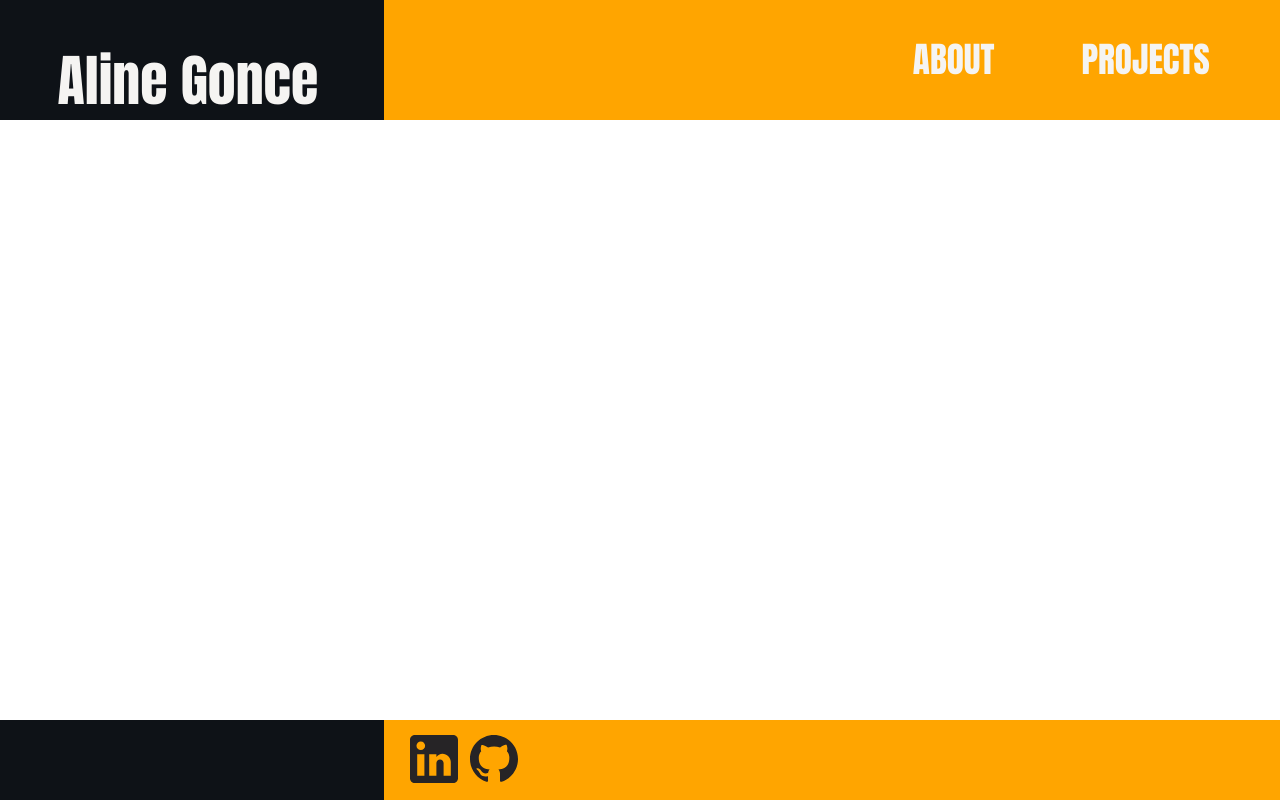
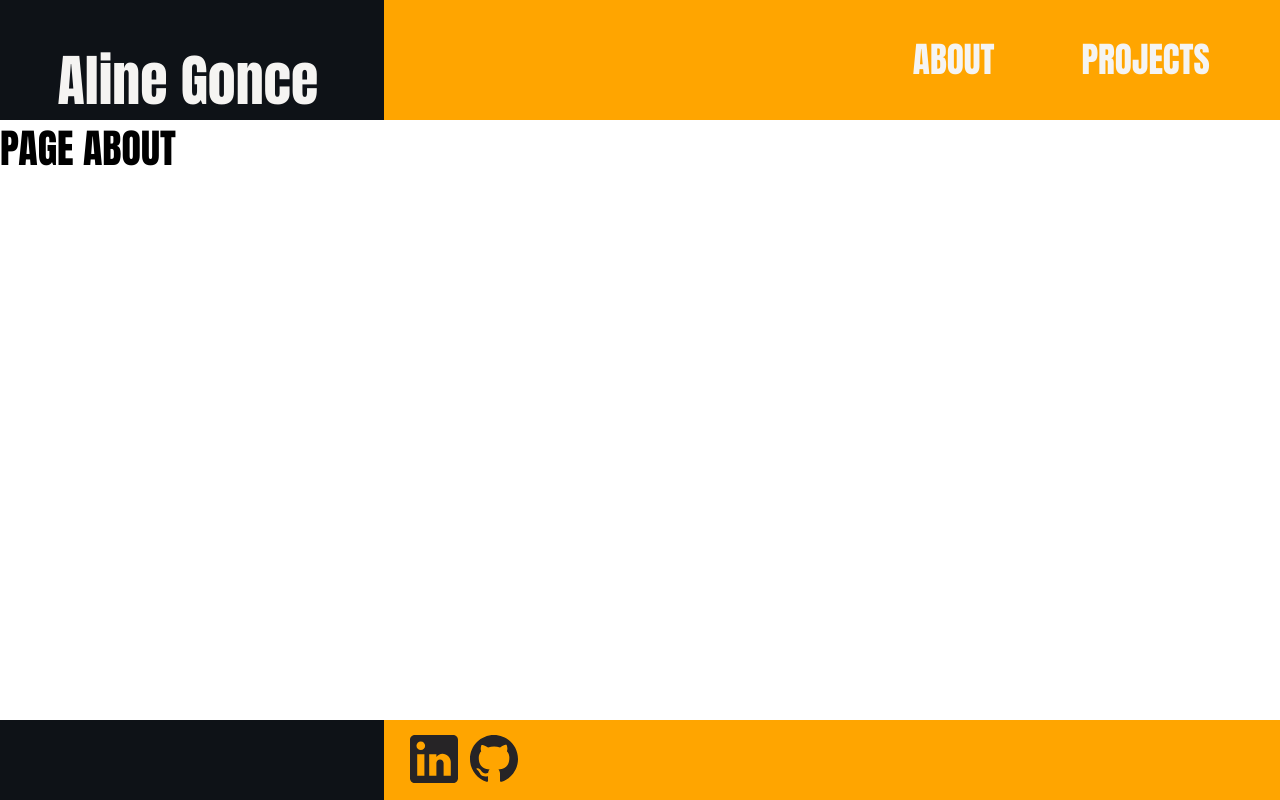
Before and after one commit to Gonaline/portfolio-2023, a React (Create React App) app in the folder client/: page / in a window 1280 px wide. Built offline with nearby package versions, Linux system fonts and the light colour scheme; no server answers.

Commit message:
client: add route to /

```diff
--- a/client/src/App.tsx
+++ b/client/src/App.tsx
@@ -24,6 +24,7 @@ const App = () => {
           <Header />
           <main>
             <Routes>
+              <Route path='/' element={<About />} />
               <Route path={PAGE.ABOUT_PATH} element={<About />} />
               <Route path={PAGE.PROJECT1_PATH} element={<Project1 />} />
               <Route path={PAGE.PROJECT2_PATH} element={<Project2 />} />
```
